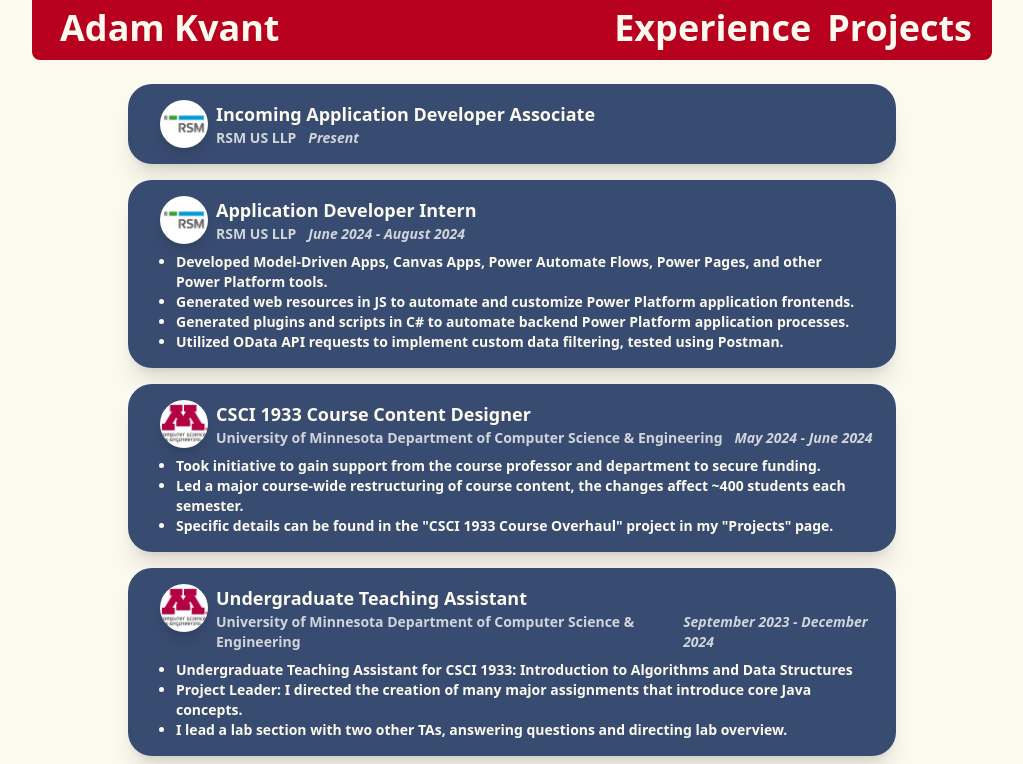
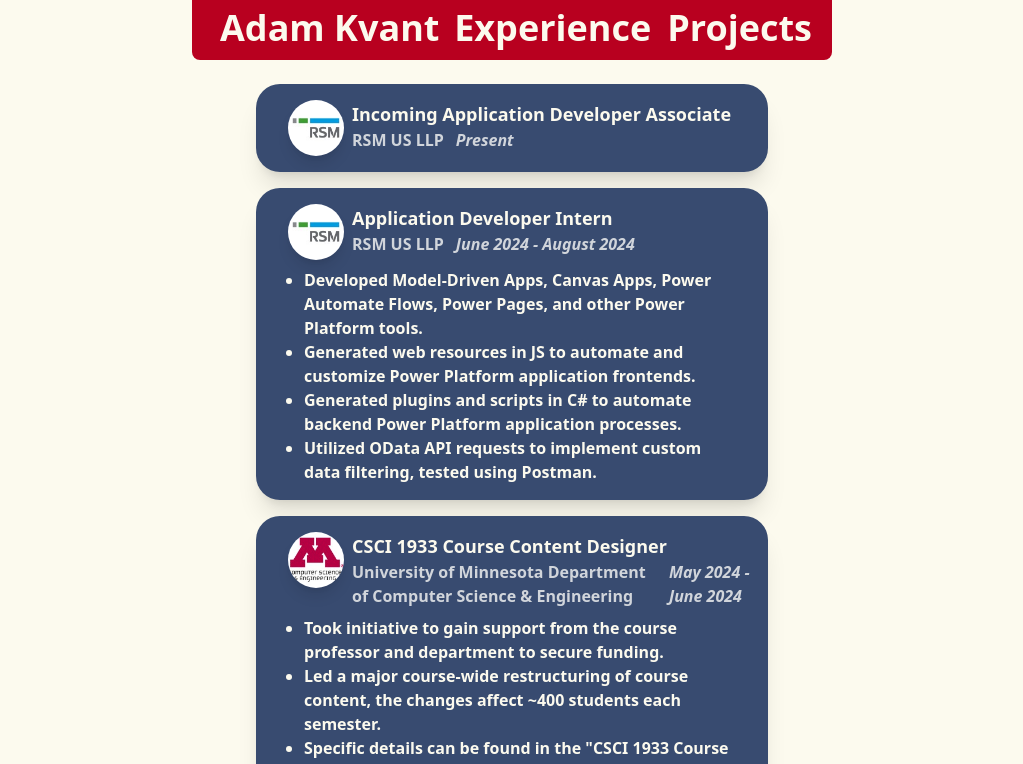
Before and after one commit to AdamKvant/AdamKvantSite, a SvelteKit app: page /experience in a window 1280 px wide. Shown: the top 764 px of the page, without its empty margins (128-1151 px from the left). Built offline with nearby package versions, Linux system fonts and the light colour scheme.

Commit message:
fixed some formatting on larger screens

```diff
--- a/src/components/Timeline.svelte
+++ b/src/components/Timeline.svelte
@@ -78,12 +78,12 @@
       <div class={`Card shadow-2xl pt-2 ${item.description.length == 0 ? 'md:pb-2' : 'md:pb-4'}`}>
         <div class="md:mt-2 md:mb-0 md:ml-8 space-y-2 md:mr-4 mx-7">
           <div class="flex flex-col md:flex-row items-center md:items-start">
-            <img class="shadow-lg rounded-full h-16 w-16 md:h-12 md:w-12 md:mr-2 mt-2 md:mt-0 mb-3 md:mb-0" src="/images/{item.source}" alt={item.alt}>
+            <img class="shadow-lg rounded-full h-16 w-16 md:h-14 md:w-14 md:mr-2 mt-2 md:mt-0 mb-3 md:mb-0" src="/images/{item.source}" alt={item.alt}>
             <div class="flex flex-col items-center md:items-start">
               <h2 class="text-lg font-bold text-[#FCFAEE]">{item.title}</h2>
               <div class="flex flex-row items-center md:items-start gap-3">
-                <span class="text-sm font-bold text-gray-300">{item.company}</span>
-                <span class="text-sm text-gray-300 italic">{item.duration}</span>
+                <span class="text-sm md:text-base font-bold text-gray-300">{item.company}</span>
+                <span class="text-sm md:text-base text-gray-300 italic">{item.duration}</span>
               </div>
             </div>
 
@@ -91,7 +91,7 @@
           {#if item.description}
           <ul class=" mx-4 list-disc pb-2 md:pb-0">
             {#each item.description as desc}
-            <li class="text-sm">{desc}</li>
+            <li class="text-sm md:text-base">{desc}</li>
             {/each}
           </ul>
           {/if}
--- a/src/routes/+layout.svelte
+++ b/src/routes/+layout.svelte
@@ -6,7 +6,7 @@
 </script>
 
 <div class="flex justify-center max-w-screen">
-    <div class="sm:w-11/12 lg:w-9/12 flex flex-col min-h-screen relative">
+    <div class="sm:w-11/12 lg:w-6/12 flex flex-col min-h-screen relative">
         <Header/>
         <div class="mb-14">{@render children()}</div>
         <div class="absolute bottom-0 w-full">
```
